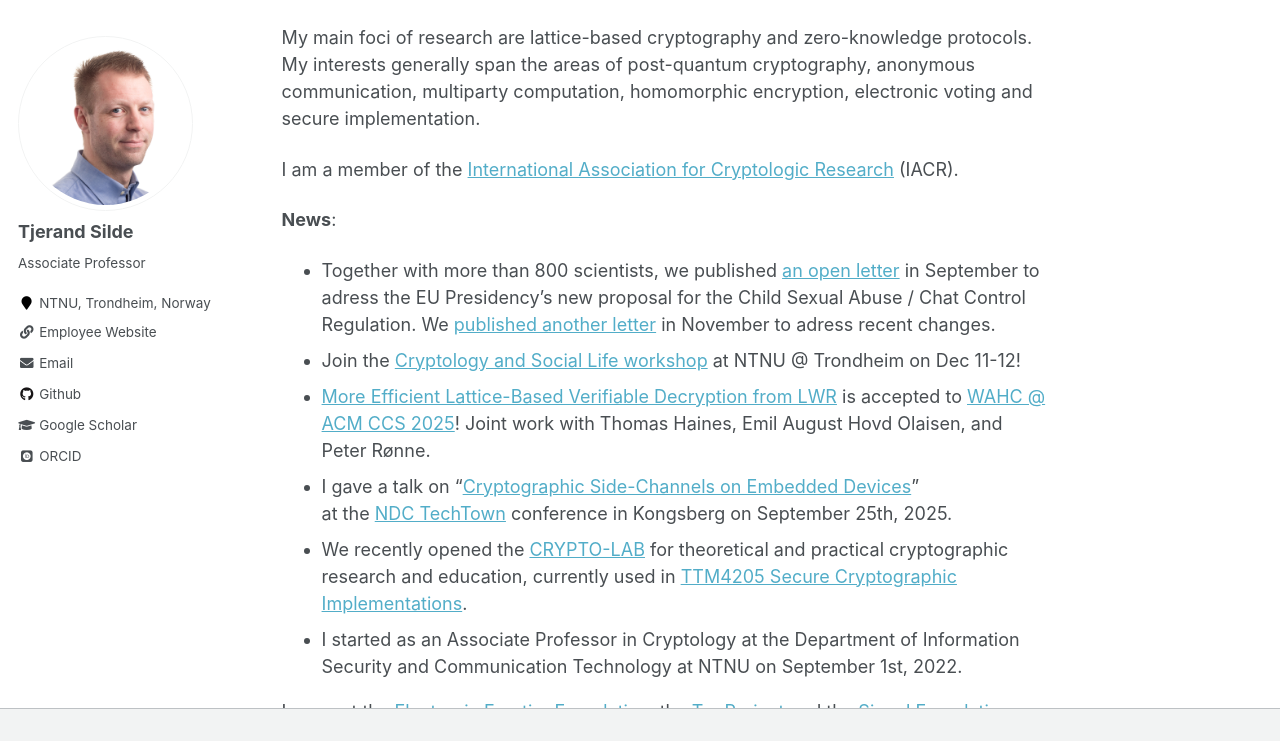
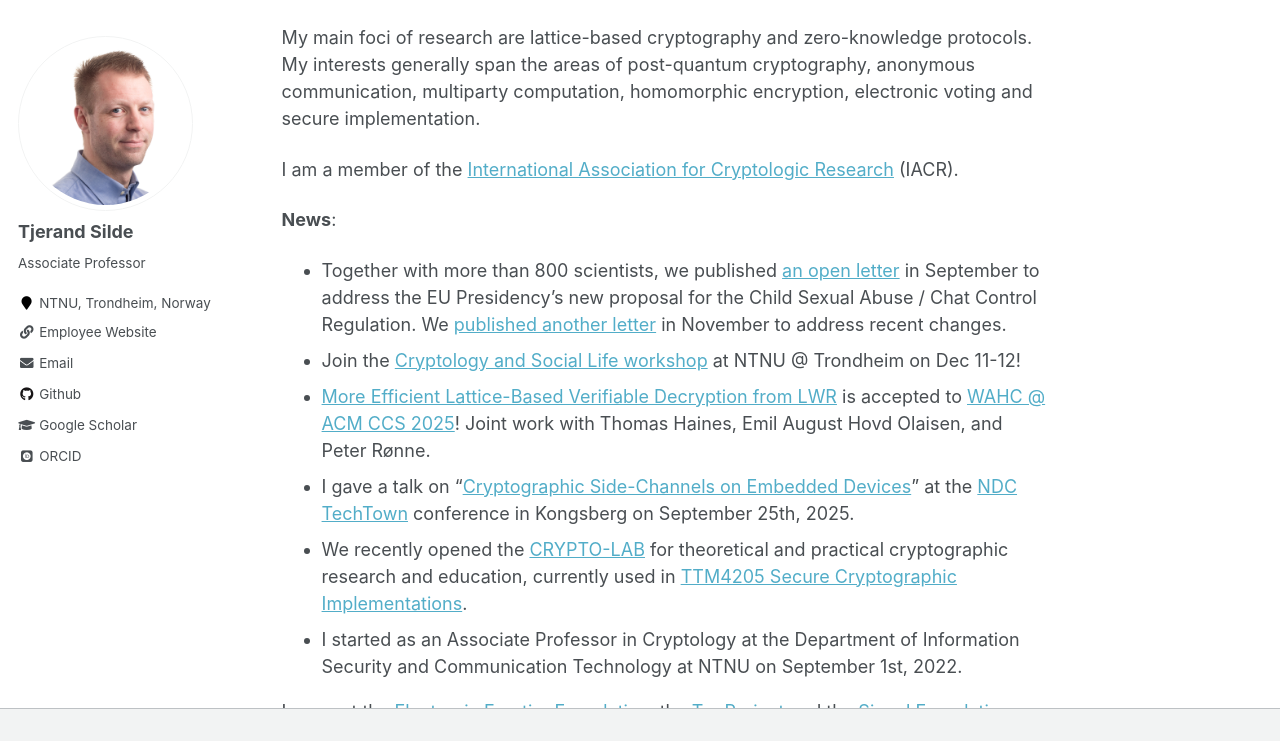
Before and after one commit to tjesi/tjesi.github.io, a Jekyll site: the page built from _pages/about.md, in a window 1280 px wide and 900 px high, scrolled down 503 px, cut to the strip 0-741 px from the top of the window. Built offline with Jekyll 4.4.1, drawn with Linux system fonts in a browser that asks for light colours; some web fonts are replaced.

Commit message:
Update about.md

```diff
--- a/_pages/about.md
+++ b/_pages/about.md
@@ -22,11 +22,10 @@ I am a member of the [International Association for Cryptologic Research](https:
 
 **News**:
 
-- Together with more than 800 scientists, we published [an open letter](https://csa-scientist-open-letter.org/Sep2025) in September to adress the EU Presidency’s new proposal for the Child Sexual Abuse / Chat Control Regulation. We [published another letter](https://csa-scientist-open-letter.org/Nov2025) in November to adress recent changes.
+- Together with more than 800 scientists, we published [an open letter](https://csa-scientist-open-letter.org/Sep2025) in September to address the EU Presidency’s new proposal for the Child Sexual Abuse / Chat Control Regulation. We [published another letter](https://csa-scientist-open-letter.org/Nov2025) in November to address recent changes.
 - Join the [Cryptology and Social Life workshop](https://www.ntnu.edu/iik/cryptology-and-social-life/workshop) at NTNU @ Trondheim on Dec 11-12!
 - [More Efficient Lattice-Based Verifiable Decryption from LWR](https://dl.acm.org/doi/10.1145/3733811.3767315) is accepted to [WAHC @ ACM CCS 2025](https://homomorphicencryption.org/wahc-2025)! Joint work with Thomas Haines, Emil August Hovd Olaisen, and Peter Rønne.
-- I gave a talk on "[Cryptographic Side-Channels on Embedded Devices](https://tjerandsilde.no/files/TechTown.pdf)"
-at the [NDC TechTown](https://ndctechtown.com/speakers/tjerand-silde) conference in Kongsberg on September 25th, 2025.
+- I gave a talk on "[Cryptographic Side-Channels on Embedded Devices](https://tjerandsilde.no/files/TechTown.pdf)" at the [NDC TechTown](https://ndctechtown.com/speakers/tjerand-silde) conference in Kongsberg on September 25th, 2025.
 - We recently opened the [CRYPTO-LAB](cryptolab) for theoretical and practical cryptographic research and education, currently used in [TTM4205 Secure Cryptographic Implementations](http://ttm4205.iik.ntnu.no).
 - I started as an Associate Professor in Cryptology at the Department of Information Security and Communication Technology at NTNU on September 1st, 2022.
 
```
